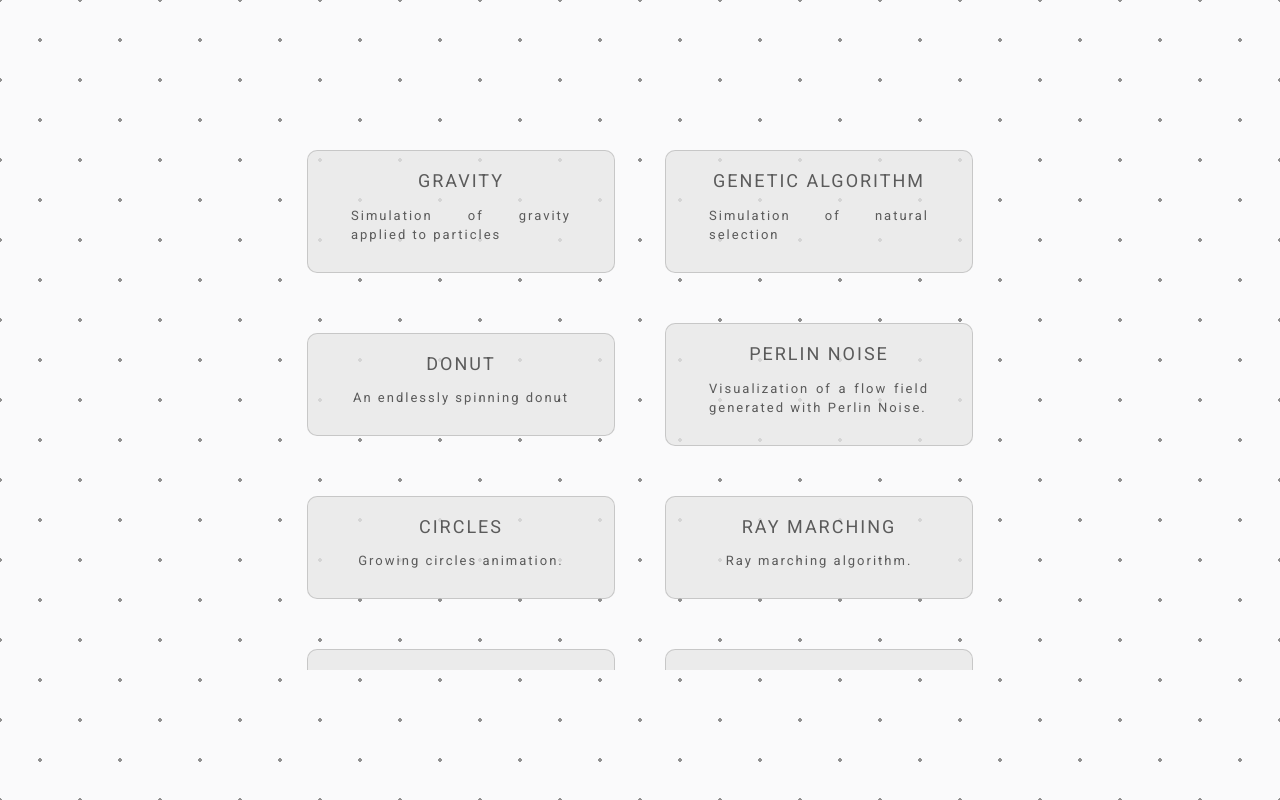
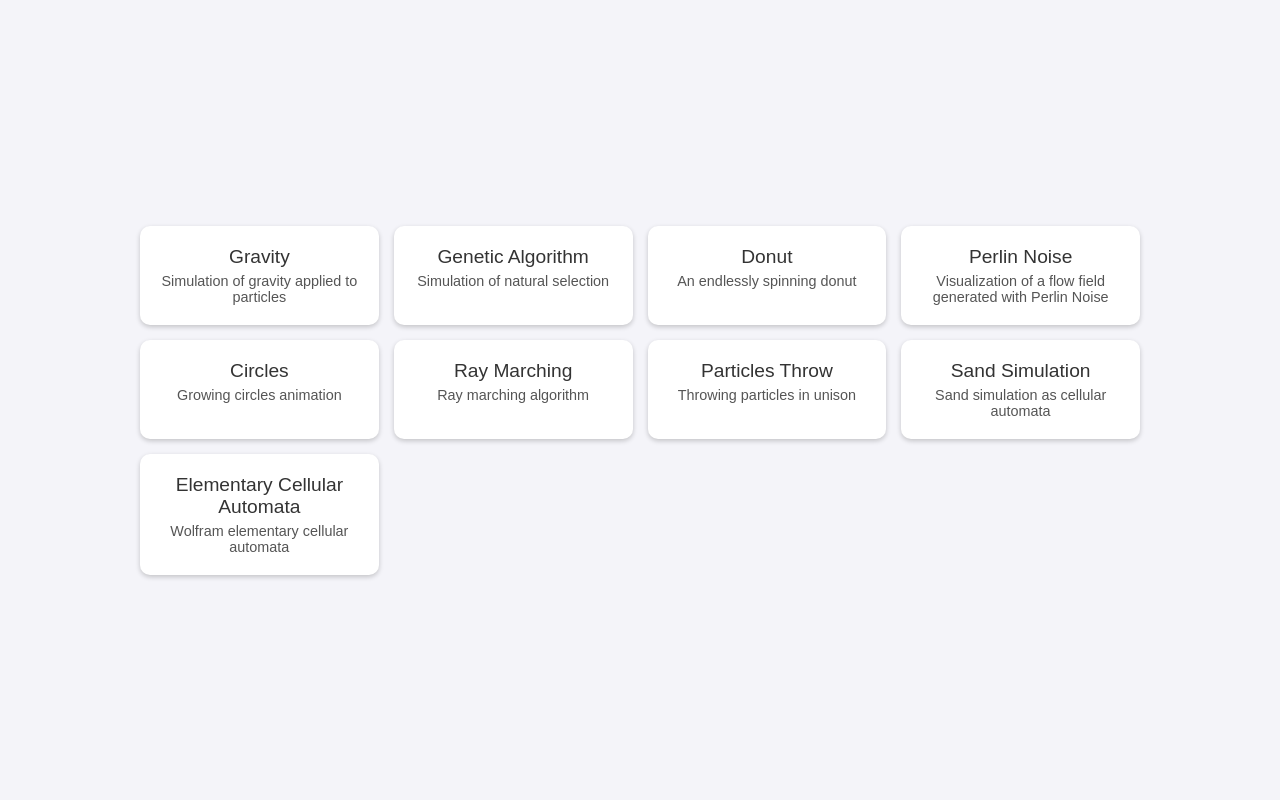
Before and after one commit to OmarAflak/OmarAflak.github.io, a plain HTML site: page index.html in a window 1280 px wide. Drawn offline with Linux system fonts and the light colour scheme.

Commit message:
redesign front page

```diff
--- a/index.css
+++ b/index.css
@@ -1,88 +1,44 @@
-html, body {
+body {
+    font-family: 'Arial', sans-serif;
+    margin: 0;
+    padding: 0;
+    background: #f4f4f9;
     display: flex;
+    justify-content: center;
     align-items: center;
-    justify-content: center;
-    height: 100%;
-
-    margin: 0;
-    opacity: 0.8;
-    background-color: #f9f9fa;
-    background-image:  radial-gradient(#757575 2px, transparent 2px), radial-gradient(#757575 2px, #f9f9fa 2px);
-    background-size: 80px 80px;
-    background-position: 0 0,40px 40px;
+    height: 100vh;
 }
 
 .container {
-    position: absolute;
-    display: flex;
-    align-items: center;
-    flex-direction: row;
-    justify-content: center;
-    flex-wrap: wrap;
-    gap: 50px;
-    row-gap: 50px;
-    width: 60%;
-    max-height: 500px;
-    overflow: scroll;
-    padding: 20px;
+    display: grid;
+    grid-template-columns: repeat(auto-fit, minmax(200px, 1fr));
+    gap: 15px;
+    width: 80%;
+    max-width: 1000px;
 }
 
-.text {
-    letter-spacing: 2px;
-    font-weight: 500;
-    line-height: 1.1em;
-    font-family: 'Roboto', sans-serif;
+.project-card {
+    background: #ffffff;
+    border-radius: 10px;
+    box-shadow: 0 2px 5px rgba(0,0,0,0.2);
+    padding: 20px;
+    text-align: center;
+    cursor: pointer;
+    transition: transform 0.5s ease, box-shadow 0.5s ease;
 }
 
-.link {
-    color: #000000;
-    text-decoration: none;
-    text-transform: uppercase;
-	font-size: 18px;
-    font-weight: 500;
+.project-card:hover {
+    transform: translateY(-10px);
+    box-shadow: 0 4px 10px rgba(0,0,0,0.3);
 }
 
-.card {
-    display: flex;
-    flex-direction: column;
-    justify-content: center;
-    align-items: center;
-    width: 250px;
-    height: 100%;
-
-    border-color: #2727274b;
-    border-width: 1px;
-    border-style: solid;
-    border-radius:10px;
-    padding-left: 28px;
-    padding-right: 28px;
-    padding-top: 12px;
-    padding-bottom: 12px;
-    transition: box-shadow .5s;
-    backdrop-filter: blur(5px);
-    background: #e1e1e1;
+.project-title {
+    font-size: 1.2em;
+    color: #333333;
+    margin-bottom: 5px;
 }
 
-.card .link {
-    flex-grow: 1;
-    display: flex;
-    justify-content: center;
-    align-items: center;
-    margin-top: 8px;
+.project-description {
+    font-size: 0.9em;
+    color: #555555;
 }
-
-.card span {
-    flex-grow: 2;
-    display: flex;
-    justify-content: center;
-    align-items: center;
-    text-align: justify;
-	font-size: 13px;
-    line-height: 1.5em;
-    margin: 15px;
-    color: #000000;
-}
-
-.card:hover {
-    box-shadow: 0 0 11px rgba(33, 33, 33, 0.3);
-}
--- a/index.html
+++ b/index.html
@@ -2,70 +2,57 @@
 <html lang="en">
 <head>
     <meta charset="UTF-8">
-    <meta http-equiv="X-UA-Compatible" content="IE=edge">
     <meta name="viewport" content="width=device-width, initial-scale=1.0">
+    <title>Omar Aflak</title>
     <link rel="stylesheet" href="index.css">
-    <link rel="preconnect" href="https://fonts.googleapis.com">
-    <link rel="preconnect" href="https://fonts.gstatic.com" crossorigin>
-    <link href="https://fonts.googleapis.com/css2?family=Roboto&display=swap" rel="stylesheet">
-    <title>Omar Aflak</title>
 </head>
 <body>
     <div class="container">
-        <div class="card">
-            <a class="text link" href="sketches/gravity/gravity.html">Gravity</a>
-            <span class="text">
-                Simulation of gravity applied to particles
-            </span>
+        <div class="project-card" onclick="window.location.href='sketches/gravity/gravity.html';">
+            <div class="project-title">Gravity</div>
+            <div class="project-description">Simulation of gravity applied to particles</div>
         </div>
-        <div class="card">
-            <a class="text link" href="sketches/genetic/genetic.html">Genetic Algorithm</a>
-            <span class="text">
-                Simulation of natural selection
-            </span>
+
+        <div class="project-card" onclick="window.location.href='sketches/genetic/genetic.html';">
+            <div class="project-title">Genetic Algorithm</div>
+            <div class="project-description">Simulation of natural selection</div>
         </div>
-        <div class="card">
-            <a class="text link" href="sketches/donut/donut.html">Donut</a>
-            <span class="text">
-                An endlessly spinning donut
-            </span>
+
+        <div class="project-card" onclick="window.location.href='sketches/donut/donut.html';">
+            <div class="project-title">Donut</div>
+            <div class="project-description">An endlessly spinning donut</div>
         </div>
-        <div class="card">
-            <a class="text link" href="sketches/perlin/perlin.html">Perlin Noise</a>
-            <span class="text">
-                Visualization of a flow field generated with Perlin Noise.
-            </span>
+
+        <div class="project-card" onclick="window.location.href='sketches/perlin/perlin.html';">
+            <div class="project-title">Perlin Noise</div>
+            <div class="project-description">Visualization of a flow field generated with Perlin Noise</div>
         </div>
-        <div class="card">
-            <a class="text link" href="sketches/circles/circles.html">Circles</a>
-            <span class="text">
-                Growing circles animation.
-            </span>
+
+        <div class="project-card" onclick="window.location.href='sketches/circles/circles.html';">
+            <div class="project-title">Circles</div>
+            <div class="project-description">Growing circles animation</div>
         </div>
-        <div class="card">
-            <a class="text link" href="sketches/ray_marching/ray_marching.html">Ray Marching</a>
-            <span class="text">
-                Ray marching algorithm.
-            </span>
+
+        <div class="project-card" onclick="window.location.href='sketches/ray_marching/ray_marching.html';">
+            <div class="project-title">Ray Marching</div>
+            <div class="project-description">Ray marching algorithm</div>
         </div>
-        <div class="card">
-            <a class="text link" href="sketches/picture/picture.html">Particles Throw</a>
-            <span class="text">
-                Throwing particles in unison.
-            </span>
+
+        <div class="project-card" onclick="window.location.href='sketches/picture/picture.html';">
+            <div class="project-title">Particles Throw</div>
+            <div class="project-description">Throwing particles in unison</div>
         </div>
-        <div class="card">
-            <a class="text link" href="sketches/sand/sand.html">Sand Simulation</a>
-            <span class="text">
-                Sand simulation as cellular automata.
-            </span>
+
+        <div class="project-card" onclick="window.location.href='sketches/sand/sand.html';">
+            <div class="project-title">Sand Simulation</div>
+            <div class="project-description">Sand simulation as cellular automata</div>
         </div>
-        <div class="card">
-            <a class="text link" href="sketches/automata/automata.html">Elementary Cellular Automata</a>
-            <span class="text">
-                Wolfram elementary cellular automata.
-            </span>
+
+        <div class="project-card" onclick="window.location.href='sketches/automata/automata.html';">
+            <div class="project-title">Elementary Cellular Automata</div>
+            <div class="project-description">Wolfram elementary cellular automata</div>
         </div>
     </div>
+    <script src="index.js"></script>
 </body>
 </html>
--- /dev/null
+++ b/index.js
@@ -0,0 +1,9 @@
+document.querySelectorAll('.project-card').forEach(card => {
+    card.addEventListener('mouseenter', () => {
+        card.style.opacity = '0.7';
+    });
+
+    card.addEventListener('mouseleave', () => {
+        card.style.opacity = '1';
+    });
+});
```
